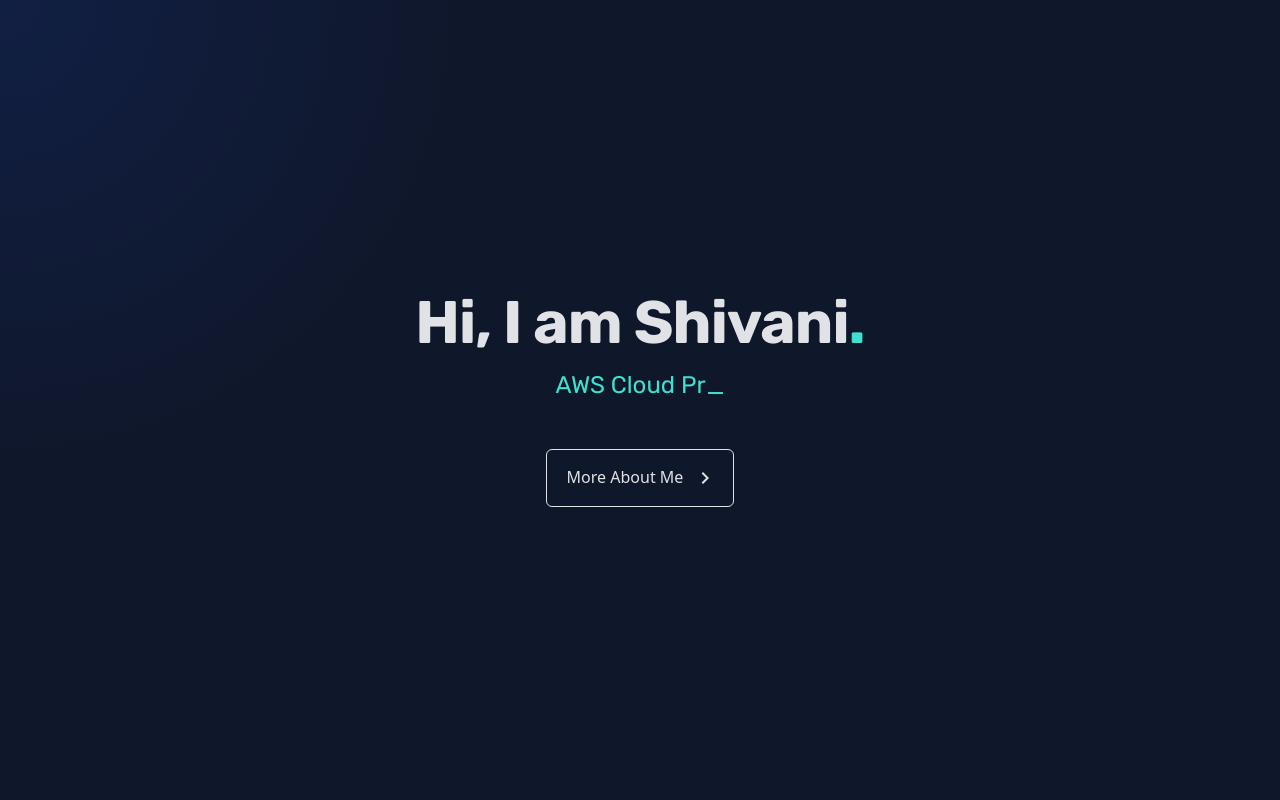
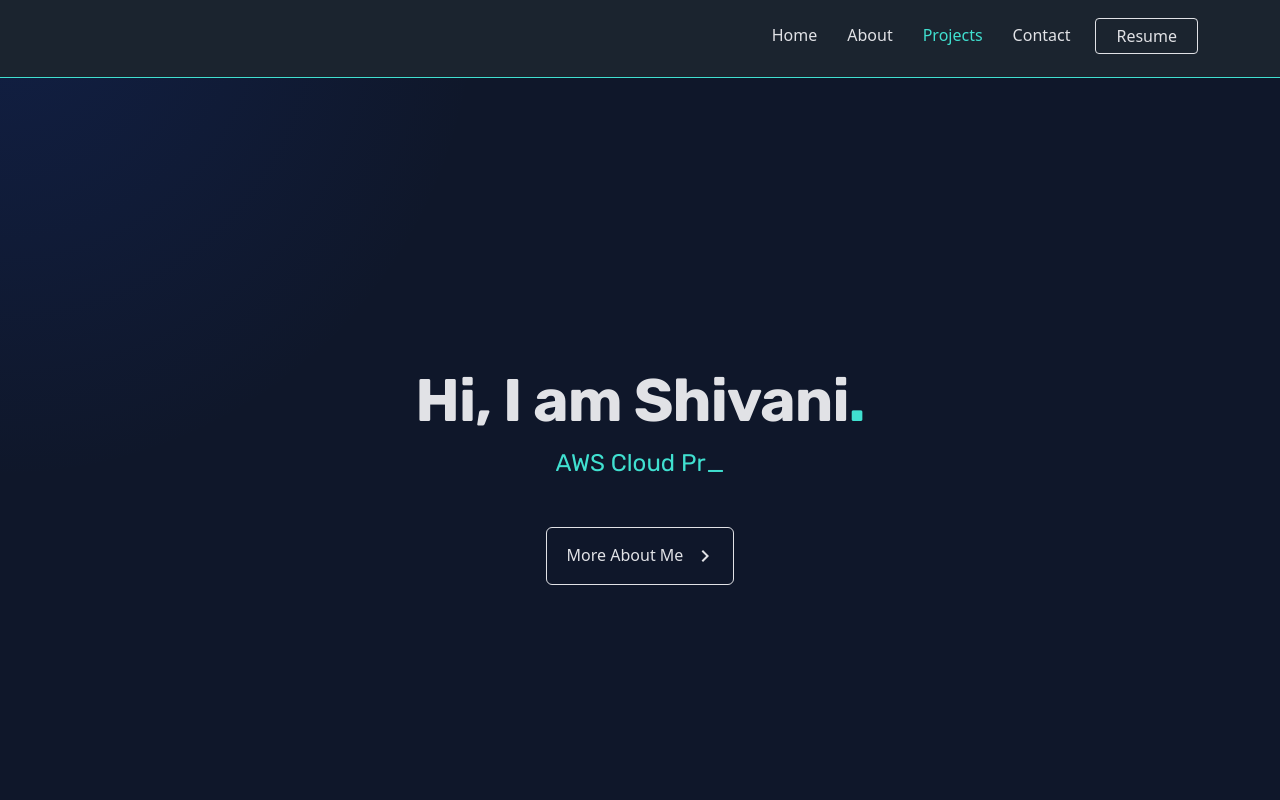
Before and after one commit to shivani1805/dev-portfolio, a React (Create React App) app: page / in a window 1280 px wide. Shown: the top 800 px of the page. Built offline with nearby package versions, Linux system fonts and the light colour scheme.

Commit message:
navbar added, minor footer and contact css changes

```diff
--- a/package.json
+++ b/package.json
@@ -17,12 +17,14 @@
     "bootstrap": "^5.3.3",
     "bootstrap-icons": "^1.11.3",
     "emailjs-com": "^3.2.0",
+    "hamburger-react": "^2.5.1",
     "nodemailer": "^6.9.14",
     "react": "^18.3.1",
     "react-bootstrap": "^2.10.4",
     "react-dom": "^18.3.1",
     "react-icons": "^5.2.1",
     "react-responsive-carousel": "^3.2.23",
+    "react-router-dom": "^6.26.1",
     "react-scripts": "5.0.1",
     "react-slick": "^0.30.2",
     "slick-carousel": "^1.8.1",
--- a/src/App.tsx
+++ b/src/App.tsx
@@ -2,22 +2,30 @@
 import './App.css';
 import GradientBg from './Components/Common/GradientBg';
 import Hero from './Components/Hero/Hero';
-import Footer from './Components/Footer/Footer';
 import About from './Components/About/About';
 import Project from './Components/Project/Project';
 import Contact from './Components/Contact/Contact';
+import Header from './Components/Header/Header';
 
 
 function App() {
   const aboutSectionRef = useRef<HTMLDivElement>(null);
-
+  const projectSectionRef = useRef<HTMLDivElement>(null);
+  const contactSectionRef = useRef<HTMLDivElement>(null);
+  const heroSectionRef = useRef<HTMLDivElement>(null);
   return (
     <div className="App">
       <GradientBg className="w-screen h-screen flex flex-col">
-        <Hero aboutSectionRef={aboutSectionRef} />
+      <Header
+          aboutSectionRef={aboutSectionRef}
+          projectSectionRef={projectSectionRef}
+          contactSectionRef={contactSectionRef}
+          heroSectionRef={heroSectionRef}
+        />
+        <Hero aboutSectionRef={aboutSectionRef} ref={heroSectionRef} />
         <About ref={aboutSectionRef} />
-        <Project/>
-        <Contact/>
+        <Project ref={projectSectionRef} />
+        <Contact ref={contactSectionRef} />
 
         </GradientBg>
 
--- a/src/Components/About/About.css
+++ b/src/Components/About/About.css
@@ -4,8 +4,8 @@
   justify-content: space-between;
   align-items: flex-start;
   max-width: 1200px;
-  margin: 0 auto;
-  padding: 0px 20px 30px 20px;
+  margin: 0px auto;
+  padding: 50px 20px 30px 20px;
   flex-wrap: wrap;
 }
 
--- a/src/Components/Footer/Footer.css
+++ b/src/Components/Footer/Footer.css
@@ -2,6 +2,7 @@
   position: relative;
   width: 100%;
   background-color: #1b242f;
+  border-top: 1.5px solid rgb(64, 224, 208);
 }
 
 .footer-content {
@@ -71,7 +72,7 @@
 }
 
 
-@media (max-width: 900px) {
+@media (max-width: 768px) {
   .footer-content {
     flex-direction: column;
     align-items: center;
--- /dev/null
+++ b/src/Components/Header/Header.css
@@ -0,0 +1,137 @@
+.header {
+    position: sticky;
+    top: 0;
+    width: 100%;
+    background-color: #1b242f;
+    z-index: 1000;
+    padding: 3px 0 3px 0 !important;
+    border-bottom: 1.5px solid rgb(64, 224, 208);
+}
+
+
+.header-content {
+    display: flex;
+    justify-content: space-between;
+    align-items: center;
+    width: 100%;
+}
+
+.header-logo {
+    flex: 1;
+    text-align: left;
+}
+
+.header-logo:hover {
+    color: rgb(64, 224, 208);
+}
+
+.component-container {
+    flex: 1;
+    text-align: right;
+    display: flex;
+    justify-content: flex-end;
+    padding: 20px 0 20px 20px;
+    font-family: system-ui, -apple-system, BlinkMacSystemFont, 'Segoe UI', Roboto, Oxygen, Ubuntu, Cantarell, 'Open Sans', 'Helvetica Neue', sans-serif;
+}
+
+.component-link {
+    font-size: 22px;
+    color: rgb(225, 226, 230);
+    padding: 0 15px;
+    text-decoration: none;
+    transition: color 0.3s;
+    font-size: 16px;
+}
+
+.component-link.active-nav {
+    color: rgb(64, 224, 208);
+}
+
+.component-link:hover {
+    color: rgb(64, 224, 208);
+}
+
+.resume-btn {
+    border-color: rgb(64, 224, 208);
+    border: 1px solid;
+    border-radius: 4px;
+    padding: 5px 20px;
+    margin-left: 10px;
+    margin-top: -5px;
+}
+
+.secondary-header {
+    display: none;
+    position: fixed;
+    top: 0;
+    width: 100%;
+    background-color: #1b242f;
+    border-bottom: 1.5px solid rgb(64, 224, 208);
+    z-index: 1001;
+}
+
+@media (max-width: 768px) {
+    .primary-header {
+        display: none;
+    }
+    .secondary-header {
+        display: block;
+    }
+    .menu-open .backdrop{
+        display: block;
+    }
+    .collapsed-menu-btn {
+        color: rgb(64, 224, 208);
+        display: flex;
+        justify-content: right;
+        padding: 10px;
+    }
+    .menu {
+        position: fixed;
+        right: 0;
+        width: 50%;
+        height: 100%;
+        background-color: rgba(27, 36, 47, 0.95);
+        display: none;
+        flex-direction: column;
+        align-items: center;
+        justify-content: center;
+        z-index: 1000;
+        transition: transform 0.3s ease-in-out;
+    }
+
+    .menu.open {
+        display: flex;
+        transform: translateY(0);
+    }
+
+    .menu a {
+        font-size: 20px;
+        color: rgb(225, 226, 230);
+        text-decoration: none;
+        margin: 20px 0;
+        transition: color 0.3s;
+    }
+
+    .menu a.active-nav {
+        color: rgb(64, 224, 208);
+    }
+
+    .menu a:hover {
+        color: rgb(64, 224, 208);
+    }
+
+    .backdrop {
+        position: fixed;
+        top: 0;
+        left: 0;
+        width: 100%;
+        height: 100%;
+        background-color: rgba(0, 0, 0, 0);
+        backdrop-filter: blur(8px);
+        z-index: 999;
+        display: none ;
+    }
+
+
+}
--- /dev/null
+++ b/src/Components/Header/Header.tsx
@@ -0,0 +1,145 @@
+import React, { useState, useEffect } from 'react';
+import './Header.css';
+import Hamburger from 'hamburger-react';
+
+
+interface HeaderProps {
+  aboutSectionRef: React.RefObject<HTMLDivElement>;
+  projectSectionRef: React.RefObject<HTMLDivElement>;
+  contactSectionRef: React.RefObject<HTMLDivElement>;
+  heroSectionRef: React.RefObject<HTMLDivElement>;
+}
+
+function Header({
+  aboutSectionRef,
+  projectSectionRef,
+  contactSectionRef,
+  heroSectionRef
+}: HeaderProps) {
+  const [activeSection, setActiveSection] = useState<string>('');
+  const [isMenuOpen, setIsMenuOpen] = useState<boolean>(false);
+
+
+  const scrollToRef = (ref: React.RefObject<HTMLDivElement>) => {
+    if (ref && ref.current) {
+      window.scrollTo({ top: ref.current.offsetTop, behavior: 'smooth' });
+    }
+  };
+
+  const handleClick = (e: React.MouseEvent, ref: React.RefObject<HTMLDivElement>, sectionName: string) => {
+    e.preventDefault();
+    scrollToRef(ref);
+    setActiveSection(sectionName);
+    if (window.innerWidth < 768) {
+        setIsMenuOpen(false);
+    }
+
+  };
+
+  const handleScroll = () => {
+    const sections = [
+      { ref: heroSectionRef, name: 'home' },
+      { ref: aboutSectionRef, name: 'about' },
+      { ref: projectSectionRef, name: 'projects' },
+      { ref: contactSectionRef, name: 'contact' },
+    ];
+
+    const scrollPosition = window.scrollY + window.innerHeight / 2;
+
+    sections.forEach(({ ref, name }) => {
+      if (ref.current && scrollPosition >= ref.current.offsetTop && scrollPosition < ref.current.offsetTop + ref.current.offsetHeight) {
+        setActiveSection(name);
+      }
+    });
+  };
+
+  useEffect(() => {
+    window.addEventListener('scroll', handleScroll);
+    return () => window.removeEventListener('scroll', handleScroll);
+  }, []);
+
+  useEffect(() => {
+    const handleResize = () => {
+      if (window.innerWidth >= 768) {
+        setIsMenuOpen(false);
+      }
+    };
+
+    window.addEventListener('resize', handleResize);
+
+    return () => {
+      window.removeEventListener('resize', handleResize);
+    };
+  }, []);
+
+  return (
+    <div className={`header ${isMenuOpen ? 'menu-open' : ''}`}>
+    <div className="backdrop" onClick={() => setIsMenuOpen(false)}></div>
+      <header className='primary-header'>
+        <div className="header-content container">
+          <div className="header-logo">
+            <i className="fa-solid fa-square-s"></i>
+          </div>
+          <div className="component-container">
+          <a  href=""
+            onClick={(e) => handleClick(e, heroSectionRef, 'home')}
+            className={`component-link ${activeSection === 'home' || activeSection==='' ? 'active-nav' : ''}`}>
+        Home
+        </a>
+        <a  href="#"
+            onClick={(e) => handleClick(e, aboutSectionRef, 'about')}
+            className={`component-link ${activeSection === 'about' ? 'active-nav' : ''}`}>
+        About
+        </a>
+        <a  href="#"
+            onClick={(e) => handleClick(e, projectSectionRef, 'projects')}
+            className={`component-link ${activeSection === 'projects' ? 'active-nav' : ''}`}>
+        Projects
+        </a>
+        <a  href="#"
+            onClick={(e) => handleClick(e, contactSectionRef, 'contact')}
+            className={`component-link ${activeSection === 'contact' ? 'active-nav' : ''}`}>
+        Contact
+        </a>
+        <a href="https://dev-portfolio-img.s3.us-east-2.amazonaws.com/Shivani-Sharma-Resume.pdf" target='_blank'  rel="noopener noreferrer" className="component-link resume-btn">
+        Resume
+        </a>
+
+          </div>
+        </div>
+      </header>
+      <header className='secondary-header'>
+        <div className='collapsed-menu-btn'>
+        <Hamburger toggled={isMenuOpen} toggle={setIsMenuOpen} />
+        </div>
+        <div className={`menu ${isMenuOpen ? 'open' : ''}`}>
+        <a  href=""
+            onClick={(e) => handleClick(e, heroSectionRef, 'home')}
+            className={`menu-link ${activeSection === 'home' || activeSection==='' ? 'active-nav' : ''}`}>
+        Home
+        </a>
+        <a  href="#"
+            onClick={(e) => handleClick(e, aboutSectionRef, 'about')}
+            className={`menu-link ${activeSection === 'about' ? 'active-nav' : ''}`}>
+        About
+        </a>
+        <a  href="#"
+            onClick={(e) => handleClick(e, projectSectionRef, 'projects')}
+            className={`menu-link ${activeSection === 'projects' ? 'active-nav' : ''}`}>
+        Projects
+        </a>
+        <a  href="#"
+            onClick={(e) => handleClick(e, contactSectionRef, 'contact')}
+            className={`menu-link ${activeSection === 'contact' ? 'active-nav' : ''}`}>
+        Contact
+        </a>
+        <a href="https://dev-portfolio-img.s3.us-east-2.amazonaws.com/Shivani-Sharma-Resume.pdf" target='_blank'  rel="noopener noreferrer" className="component-link resume-btn">
+        Resume
+        </a>
+        </div>
+      </header>
+    </div>
+  );
+}
+
+export default Header;
--- a/src/Components/Project/Project.css
+++ b/src/Components/Project/Project.css
@@ -7,8 +7,8 @@
     justify-content: center;
     align-items: center;
     max-width: 1200px;
-    margin: 60px auto 0px auto;
-    padding: 0px 20px 30px 20px;
+    margin: 0 auto;
+    padding: 110px 20px 30px 20px;
 
 
 }
@@ -123,7 +123,7 @@
 
 @media screen and (max-width: 768px) {
     .project-container {
-        padding: 0 10px;
+        padding: 100px 10px;
         flex-direction: column;
 
     }
```
Also changed, not shown: src/Components/Contact/Contact.css (+16 -2 lines), src/Components/Contact/Contact.tsx (+8 -3 lines), src/Components/Hero/Hero.tsx (+4 -3 lines), src/Components/Project/Project.tsx (+8 -12 lines), 1 other file (tests, documents, lock files or other folders).
